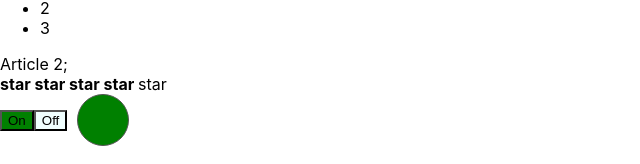
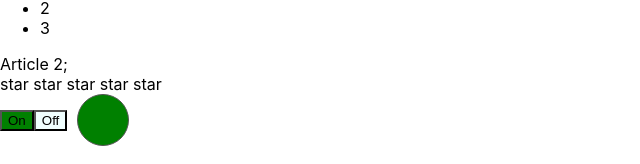
Before and after one commit to VitalickWeb/ts-test, a React (Create React App) app: page / in a window 1280 px wide. Shown: the part 561-725 px from the top of the page, without its empty margins (0-640 px from the left). Built offline with nearby package versions, Linux system fonts and the light colour scheme.

Commit message:
made the rating

```diff
--- a/src/App.tsx
+++ b/src/App.tsx
@@ -22,7 +22,7 @@ function App() {
             <Accordion titleValue={'Menu'} collapsed={true}/>
             <Accordion titleValue={'Users'} collapsed={false}/>
             Article 2;
-            <Rating value={4}/>
+            <Rating value={0}/>
 
             <div>
                 <OnOff switch={flag}/>
--- a/src/Components/Accordion/Accordion.tsx
+++ b/src/Components/Accordion/Accordion.tsx
@@ -7,13 +7,13 @@ type AccordionPropsType = {
 
 export function Accordion(props: AccordionPropsType) {
 
-    let [collapsed, setCollapsed] = useState(false)
+    const [collapsed2, setCollapsed2] = useState(false)
 
     return (
         <div>
             <AccordionTitle title={props.titleValue}/>
-            <button onClick={()=> setCollapsed(collapsed ? false : true)}>toggle</button>
-            {!collapsed && <AccordionBody/>}
+            <button onClick={()=> setCollapsed2(!collapsed2)}>toggle</button>
+            {!collapsed2 && <AccordionBody/>}
         </div>
     );
 }
```
